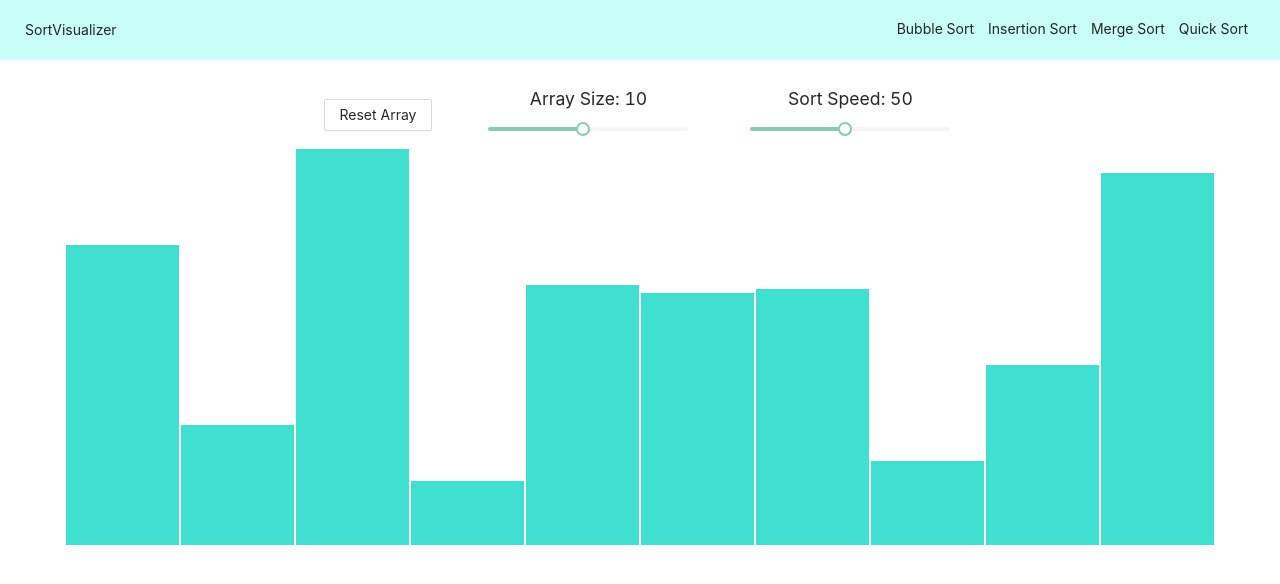
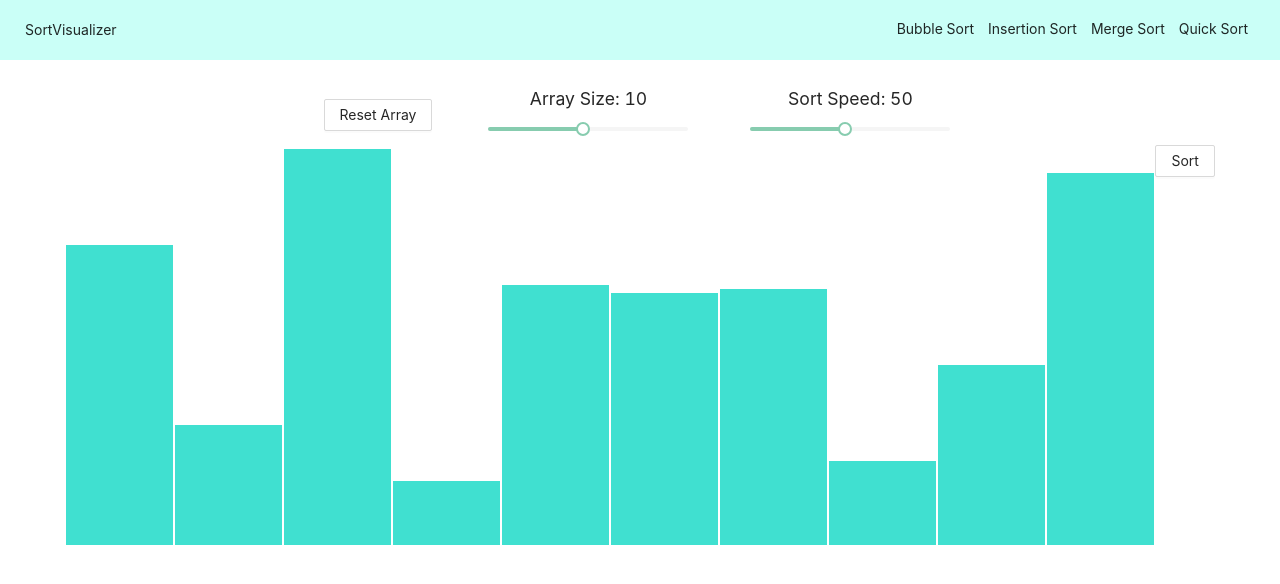
Before and after one commit to DDropping/SortingVisualizer, a React (Create React App) app: page / in a window 1280 px wide. Both pictures are taken after a click on the element "Merge Sort". Shown: the top 584 px of the page. Built offline with nearby package versions, Linux system fonts and the light colour scheme.

Commit message:
Create merge sort

```diff
--- a/src/algorithms/mergeSort.js
+++ b/src/algorithms/mergeSort.js
@@ -1,60 +1,9 @@
-// export const mergeSortHandler = (array) => {
-//   const animations = [];
-//   if (array.length <= 1) return array;
-//   const auxArray = array.slice();
-//   mergeSortHelper(array, 0, array.length - 1, auxArray, animations);
-// };
-
-// const mergeSortHelper = (
-//   mainArray,
-//   startIndex,
-//   endIndex,
-//   auxArray,
-//   animations
-// ) => {
-//   if (startIndex === endIndex) return;
-//   const middleIndex = Math.floor((startIndex + endIndex) / 2);
-//   mergeSortHelper(auxArray, startIndex, middleIndex, mainArray, animations);
-//   mergeSortHelper(auxArray, middleIndex + 1, endIndex, mainArray, animations);
-//   merge(mainArray, startIndex, middleIndex, endIndex, auxArray, animations);
-// };
-
-// const merge = (
-//   mainArray,
-//   startIndex,
-//   middleIndex,
-//   endIndex,
-//   auxiliaryArray,
-//   animations
-// ) => {
-//   let i,
-//     k = startIndex;
-//   let j = middleIndex + 1;
-
-//   while (i < middleIndex && j < endIndex) {
-//     animations.push([i, j]);
-//     animations.push([i, j]);
-//     if (auxiliaryArray[i] <= auxiliaryArray[j]) {
-//       animations.push([k, auxiliaryArray[i]]);
-//       mainArray[k++] = auxiliaryArray[i++];
-//     } else {
-//       animations.push([k, auxiliaryArray[j]]);
-//       mainArray[k++] = auxiliaryArray[j++];
-//     }
-//   }
-//   while (i <= middleIndex) {
-//     animations.push([i, i]);
-//     animations.push([i, i]);
-//     animations.push([k, auxiliaryArray[i]]);
-//     mainArray[k++] = auxiliaryArray[i++];
-//   }
-// };
-
 export function mergeSortHandler(array) {
   const animations = [];
   if (array.length <= 1) return array;
-  const auxiliaryArray = array.slice();
-  mergeSortHelper(array, 0, array.length - 1, auxiliaryArray, animations);
+  const auxiliaryArray = [...array];
+  let mainArray = [...array];
+  mergeSortHelper(mainArray, 0, array.length - 1, auxiliaryArray, animations);
   return animations;
 }
 
@@ -84,46 +33,51 @@ function doMerge(
   let i = startIdx;
   let j = middleIdx + 1;
   while (i <= middleIdx && j <= endIdx) {
-    // These are the values that we're comparing; we push them once
-    // to change their color.
-    animations.push([i, j]);
-    // These are the values that we're comparing; we push them a second
-    // time to revert their color.
-    animations.push([i, j]);
+    animations.push({
+      index1: i,
+      index2: j,
+      indexReplaced: k,
+      swap: false,
+    });
+
     if (auxiliaryArray[i] <= auxiliaryArray[j]) {
-      // We overwrite the value at index k in the original array with the
-      // value at index i in the auxiliary array.
-      animations.push([k, auxiliaryArray[i]]);
+      animations.push({
+        index1: i,
+        index2: j,
+        indexReplaced: k,
+        swap: true,
+        payload: [k, auxiliaryArray[i]],
+      });
       mainArray[k++] = auxiliaryArray[i++];
     } else {
-      // We overwrite the value at index k in the original array with the
-      // value at index j in the auxiliary array.
-      animations.push([k, auxiliaryArray[j]]);
+      animations.push({
+        index1: i,
+        index2: j,
+        indexReplaced: k,
+        swap: true,
+        payload: [k, auxiliaryArray[j]],
+      });
       mainArray[k++] = auxiliaryArray[j++];
     }
   }
   while (i <= middleIdx) {
-    // These are the values that we're comparing; we push them once
-    // to change their color.
-    animations.push([i, i]);
-    // These are the values that we're comparing; we push them a second
-    // time to revert their color.
-    animations.push([i, i]);
-    // We overwrite the value at index k in the original array with the
-    // value at index i in the auxiliary array.
-    animations.push([k, auxiliaryArray[i]]);
+    animations.push({
+      index1: i,
+      index2: j,
+      indexReplaced: k,
+      swap: true,
+      payload: [k, auxiliaryArray[i]],
+    });
     mainArray[k++] = auxiliaryArray[i++];
   }
   while (j <= endIdx) {
-    // These are the values that we're comparing; we push them once
-    // to change their color.
-    animations.push([j, j]);
-    // These are the values that we're comparing; we push them a second
-    // time to revert their color.
-    animations.push([j, j]);
-    // We overwrite the value at index k in the original array with the
-    // value at index j in the auxiliary array.
-    animations.push([k, auxiliaryArray[j]]);
+    animations.push({
+      index1: i,
+      index2: j,
+      indexReplaced: k,
+      swap: true,
+      payload: [k, auxiliaryArray[j]],
+    });
     mainArray[k++] = auxiliaryArray[j++];
   }
 }
--- a/src/components/mergeSort/index.js
+++ b/src/components/mergeSort/index.js
@@ -1,24 +1,67 @@
-import React, { useState } from "react";
+import React, { useState, useEffect } from "react";
 import { Button } from "antd";
 
 import { Container, ColumnWrapper, Column } from "./style";
 import { mergeSortHandler } from "../../algorithms/mergeSort";
 
-const Index = ({ array, size }) => {
-  console.log(array);
-  const [arr, setArr] = useState(array);
+const Index = ({ array, size, sortSpeed }) => {
+  const [displayArray, setDisplayArray] = useState([...array]);
+  const [currentIndexes, setCurrentIndexes] = useState([]);
+  const [replaceIndex, setReplaceIndex] = useState();
+
+  useEffect(() => {
+    setDisplayArray(array);
+  }, [array]);
+
+  const startAnimation = async () => {
+    const animationsArray = await mergeSortHandler(displayArray);
+    console.log(animationsArray);
+    console.log(displayArray);
+    let tempArray = [...displayArray];
+    for (let i = 0; i < animationsArray.length; i++) {
+      setTimeout(() => {
+        setCurrentIndexes([
+          animationsArray[i].index1,
+          animationsArray[i].index2,
+        ]);
+        if (animationsArray[i].swap === true) {
+          let index = animationsArray[i].payload[0];
+          let value = animationsArray[i].payload[1];
+          tempArray[index] = value;
+          setDisplayArray(tempArray);
+          setReplaceIndex(animationsArray[i].indexReplaced);
+        }
+      }, 50 * i);
+    }
+    setTimeout(() => {
+      console.log(tempArray, "======");
+      setDisplayArray(tempArray);
+      setCurrentIndexes([]);
+      setReplaceIndex(null);
+    }, 50 * animationsArray.length + 100);
+  };
+
+  //console.log(array);
+  //const [arr, setArr] = useState(array);
   //const sortAnimations = mergeSortHandler(arr);
   return (
     <Container>
-      {array.map((value, index) => {
+      {displayArray.map((value, index) => {
         let width = 100 / size;
         return (
           <ColumnWrapper key={index} height={value} width={width}>
             <div style={{ flex: 1 }} />
-            <Column key={index} height={value} width={width} />
+            <Column
+              index={index}
+              height={value}
+              width={width}
+              highlightedIndex={currentIndexes}
+              replaceIndex={replaceIndex === index}
+            />
           </ColumnWrapper>
         );
       })}
+      <Button onClick={startAnimation}>Sort</Button>
     </Container>
   );
 };
--- a/src/components/mergeSort/style.js
+++ b/src/components/mergeSort/style.js
@@ -13,7 +13,12 @@ export const ColumnWrapper = styled.div`
 `;
 
 export const Column = styled.div`
-  background-color: turquoise;
+  background-color: ${({ highlightedIndex, index }) =>
+    highlightedIndex.includes(index) ? "red" : "turquoise"};
+  ${({ replaceIndex }) =>
+    replaceIndex && {
+      backgroundColor: "green",
+    }}
   margin-top: 75%;
   height: ${({ height }) => height}%;
   margin-top: 10%;
```
Also changed, not shown: 1 other file (tests, documents, lock files or other folders).
